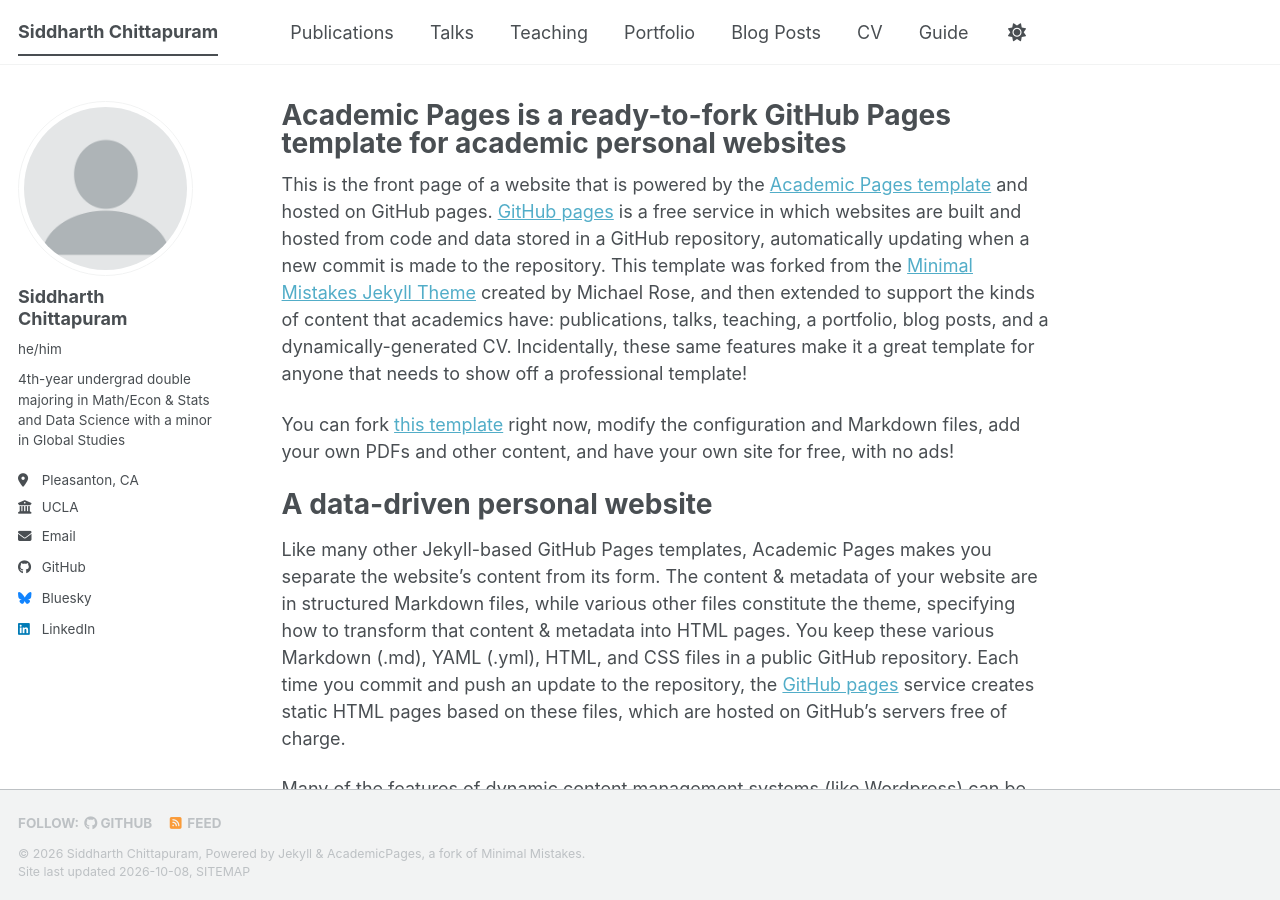
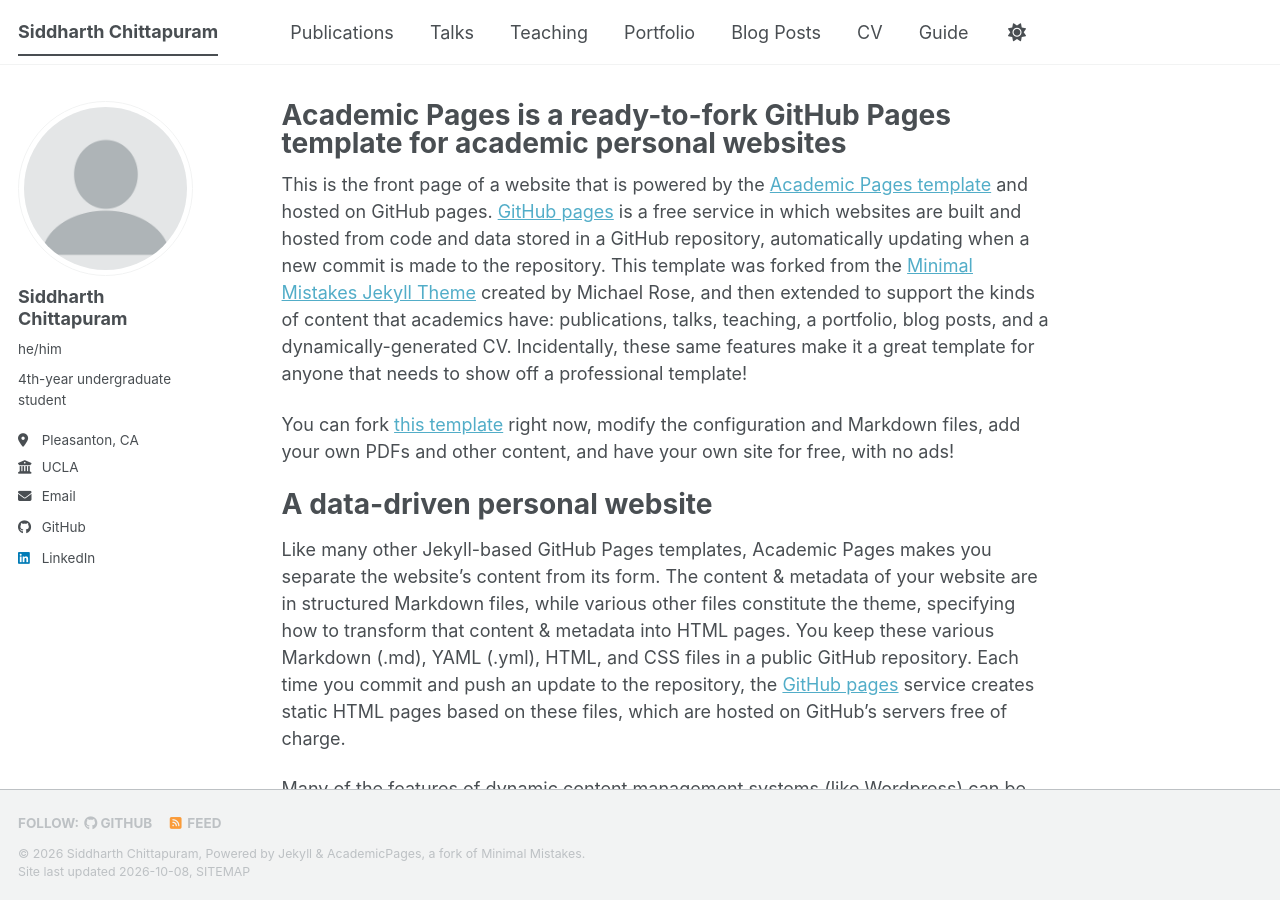
Before and after one commit to schittap/schittap.github.io, a Jekyll site: the page built from _pages/about.md, in a window 1280 px wide and 900 px high. Built offline with Jekyll 4.4.1, drawn with Linux system fonts in a browser that asks for light colours; a style sheet for code colours, icons or effects is not loaded.

Commit message:
Update _config.yml

```diff
--- a/_config.yml
+++ b/_config.yml
@@ -26,7 +26,7 @@ author:
   avatar           : "profile.png"
   name             : "Siddharth Chittapuram"
   pronouns         : "he/him"
-  bio              : "4th-year undergrad double majoring in Math/Econ & Stats and Data Science with a minor in Global Studies"
+  bio              : "4th-year undergraduate student"
   location         : "Pleasanton, CA"
   employer         : "UCLA"
   uri              : # URL
@@ -57,7 +57,7 @@ author:
 
   # Social media
   artstation       : # Username
-  bluesky          : "bsky.app" # Replace this with you Bluesky username
+  bluesky          : # Username
   facebook         : # Username
   flickr           : # Username
   foursquare       : # Username
```
